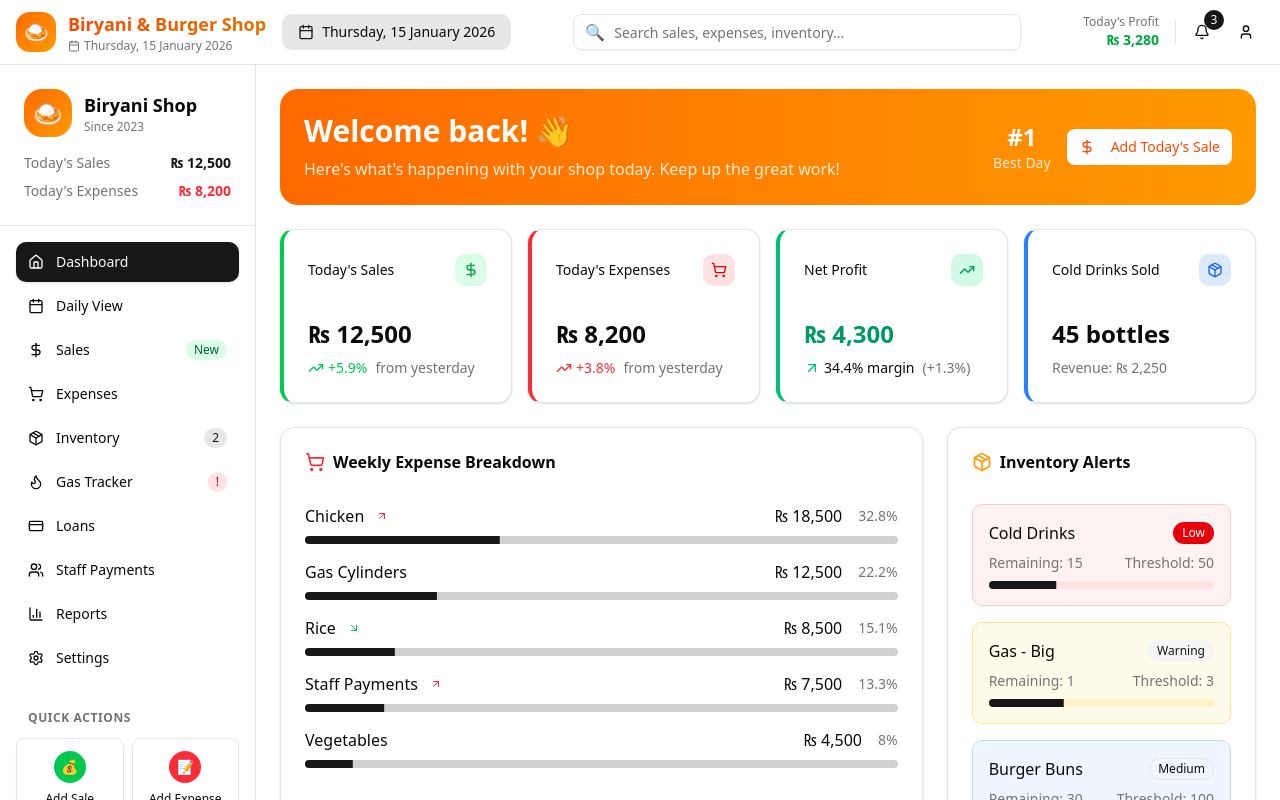
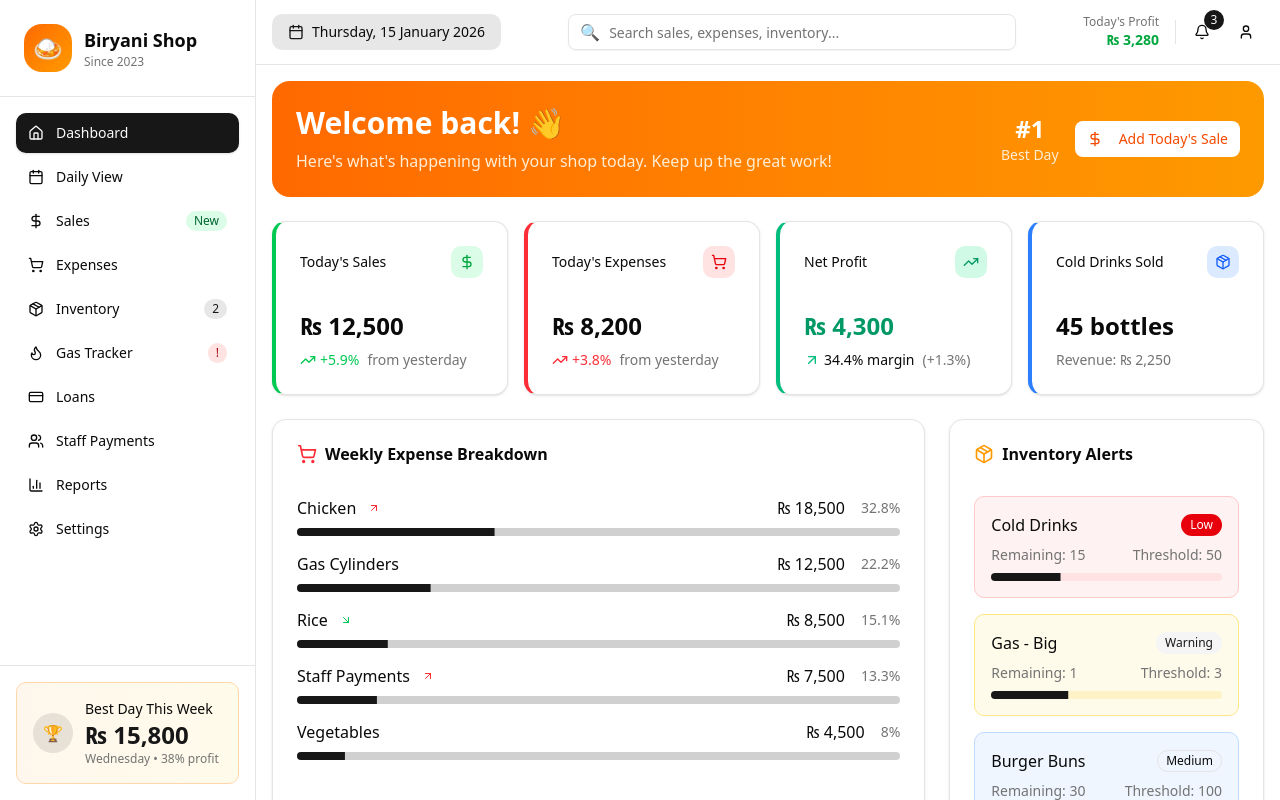
Before and after one commit to Aamir825/FMS, a React (Vite) app: page / in a window 1280 px wide. Shown: the top 800 px of the page. Built offline with nearby package versions, Linux system fonts and the light colour scheme.

Commit message:
fix: update styling for Header, Sidebar, and DailyView components

```diff
--- a/src/components/Header/Header.jsx
+++ b/src/components/Header/Header.jsx
@@ -17,7 +17,7 @@ const Header = () => {
   });
 
   return (
-    <header className="sticky top-0 z-50 w-full border-b bg-background/95 backdrop-blur supports-[backdrop-filter]:bg-background/60">
+    <header className="sticky top-0 z-50 w-full border-b bg-background/95 backdrop-blur supports-backdrop-filter:bg-background/60">
       <div className="container mx-auto px-4">
         <div className="flex h-16 items-center justify-between">
           {/* Left: Logo & Date */}
@@ -32,7 +32,7 @@ const Header = () => {
               <SheetContent side="left" className="w-64">
                 <div className="mt-6 space-y-4">
                   <div className="flex items-center gap-3">
-                    <div className="h-10 w-10 rounded-xl bg-gradient-to-br from-orange-500 to-amber-500 flex items-center justify-center">
+                    <div className="h-10 w-10 rounded-xl bg-linear-to-br from-orange-500 to-amber-500 flex items-center justify-center">
                       <span className="text-xl">🍛</span>
                     </div>
                     <div>
@@ -43,23 +43,21 @@ const Header = () => {
                 </div>
               </SheetContent>
             </Sheet>
+             {/* Shop Brand (Always Visible) */}
+  <div className="md:hidden flex items-center gap-3">
+    <div className="h-6 w-6 rounded-sm bg-orange-500 flex items-center justify-center">
+      <span className="text-sm">🍛</span>
+    </div>
 
-            {/* Logo */}
-            <div className="hidden lg:flex items-center gap-3">
-              <div className="h-10 w-10 rounded-xl bg-gradient-to-br from-orange-500 to-amber-500 flex items-center justify-center">
-                <span className="text-xl">🍛</span>
-              </div>
-              <div>
-                <h1 className="text-lg font-bold bg-gradient-to-r from-orange-600 to-amber-600 bg-clip-text text-transparent">
-                  Biryani & Burger Shop
-                </h1>
-                <div className="flex items-center gap-1 text-xs text-muted-foreground">
-                  <Calendar className="h-3 w-3" />
-                  <span>{formattedDate}</span>
-                </div>
-              </div>
-            </div>
-
+    <div className="">
+      <h1 className="text-xs font-bold leading-none">
+        Biryani 🍔 Burger
+      </h1>
+      <p className="text-xs text-muted-foreground">
+        Shop
+      </p>
+    </div>
+  </div>
             {/* Desktop Date Display */}
             <div className="hidden lg:flex items-center gap-2 px-4 py-2 bg-primary/10 rounded-lg">
               <Calendar className="h-4 w-4 text-primary" />
--- a/src/components/Layout/Layout.jsx
+++ b/src/components/Layout/Layout.jsx
@@ -6,15 +6,15 @@ import Footer from '../Footer/Footer';
 
 const Layout = () => {
   return (
-    <div className="min-h-screen bg-background">
-      <Header />
-      <div className="flex">
-        <Sidebar />
-        <main className="flex-1 p-6">
+    <div className="flex h-screen bg-background">
+      <Sidebar />
+      <div className="flex flex-col flex-1">
+        <Header />
+        <main className="relative flex-1 overflow-y-auto p-4">
           <Outlet />
+          <Footer />
         </main>
       </div>
-      <Footer />
     </div>
   );
 };
--- a/src/components/Sidebar/Sidebar.jsx
+++ b/src/components/Sidebar/Sidebar.jsx
@@ -42,23 +42,12 @@ const Sidebar = () => {
       <div className="p-6 border-b">
         <div className="space-y-4">
           <div className="flex items-center gap-3">
-            <div className="h-12 w-12 rounded-2xl bg-gradient-to-br from-orange-500 to-amber-500 flex items-center justify-center">
+            <div className="h-12 w-12 rounded-2xl bg-linear-to-br from-orange-500 to-amber-500 flex items-center justify-center">
               <span className="text-2xl">🍛</span>
             </div>
             <div>
               <h2 className="font-bold text-lg">Biryani Shop</h2>
               <p className="text-xs text-muted-foreground">Since 2023</p>
-            </div>
-          </div>
-
-          <div className="space-y-2">
-            <div className="flex justify-between text-sm">
-              <span className="text-muted-foreground">Today's Sales</span>
-              <span className="font-bold text-primary">₨ 12,500</span>
-            </div>
-            <div className="flex justify-between text-sm">
-              <span className="text-muted-foreground">Today's Expenses</span>
-              <span className="font-bold text-red-500">₨ 8,200</span>
             </div>
           </div>
         </div>
@@ -97,32 +86,11 @@ const Sidebar = () => {
             </NavLink>
           ))}
         </div>
-
-        {/* Quick Actions */}
-        <div className="mt-8">
-          <h3 className="text-xs font-semibold text-muted-foreground uppercase tracking-wider mb-3 px-3">
-            Quick Actions
-          </h3>
-          <div className="grid grid-cols-2 gap-2">
-            {quickActions.map((action) => (
-              <Button
-                key={action.label}
-                variant="outline"
-                className="h-auto flex-col gap-2 py-3 hover:bg-accent/50"
-              >
-                <div className={`h-8 w-8 rounded-full ${action.color} flex items-center justify-center text-white`}>
-                  {action.icon}
-                </div>
-                <span className="text-xs">{action.label}</span>
-              </Button>
-            ))}
-          </div>
-        </div>
       </nav>
 
       {/* Sidebar Footer */}
       <div className="border-t p-4">
-        <div className="rounded-lg bg-gradient-to-r from-orange-50 to-amber-50 p-4 border border-orange-200">
+        <div className="rounded-lg bg-linear-to-r from-orange-50 to-amber-50 p-4 border border-orange-200">
           <div className="flex items-center gap-3">
             <div className="h-10 w-10 rounded-full bg-primary/10 flex items-center justify-center">
               <span className="text-primary">🏆</span>
--- a/src/pages/DailyView/DailyView.jsx
+++ b/src/pages/DailyView/DailyView.jsx
@@ -168,7 +168,7 @@ export function DailyView() {
   return (
     <div className="space-y-6">
       {/* Header with Date */}
-      <div className="flex items-center justify-between">
+      <div className="flex flex-col gap-3 sm:flex-row sm:items-center sm:justify-between">
         <div>
           <h1 className="text-2xl font-bold text-gray-900">Daily Report</h1>
           <p className="text-gray-600">Track your daily sales and expenses</p>
@@ -223,7 +223,7 @@ export function DailyView() {
                   key={date.toString()}
                   onClick={() => setSelectedDate(date)}
                   className={cn(
-                    "flex flex-col items-center justify-center w-16 py-2 rounded-full transition-all duration-200 shrink-0 mx-1",
+                    "flex flex-col items-center justify-center md:w-16 w-10 md:py-2 py-1 rounded-full transition-all duration-200 shrink-0 mx-1",
                     isSelected
                       ? "bg-blue-600 text-primary-foreground shadow-md"
                       : hasData
@@ -232,13 +232,13 @@ export function DailyView() {
                   )}
                 >
                   <div className={cn(
-                    "text-xs font-medium mb-1",
+                    "text-xs font-medium md:mb-1 mb-0",
                     isSelected ? "text-primary-foreground/80" : "text-gray-500"
                   )}>
                     {format(date, 'EEE')}
                   </div>
                   <div className={cn(
-                    "text-lg font-bold",
+                    "md:text-lg text-xs font-bold",
                     isSelected ? "text-primary-foreground" : "text-gray-900"
                   )}>
                     {format(date, 'd')}
```
